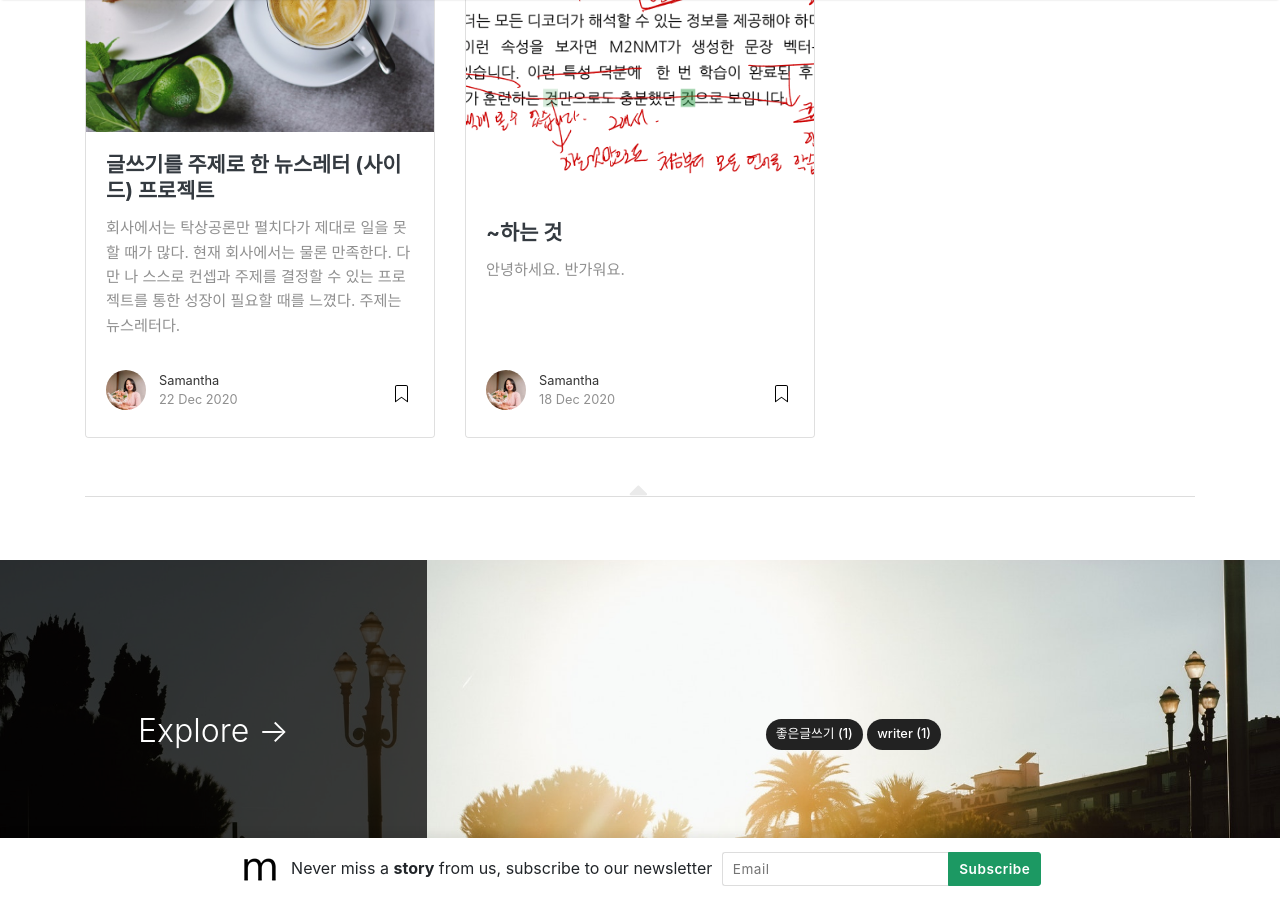
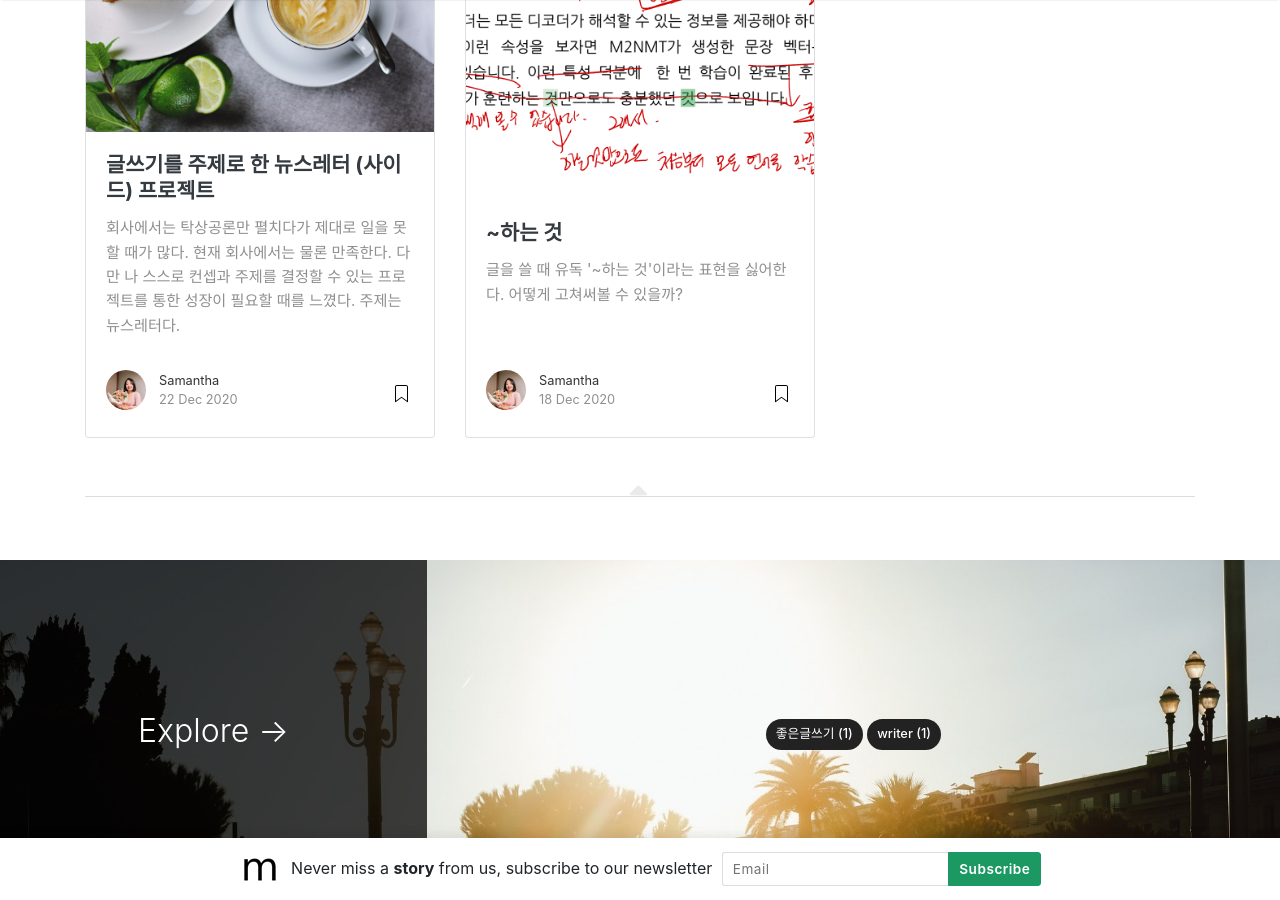
Before and after one commit to samantha-writer/samantha-writer.github.io, a Jekyll site: the page built from index.html, in a window 1280 px wide and 900 px high, scrolled down 822 px. Built offline with Jekyll 4.4.1, drawn with Linux system fonts in a browser that asks for light colours; nearby versions of some CDN libraries; the list of posts is cut into pages by our own code.

Commit message:
Update 2020-12-18-201218-001.md

```diff
--- a/_posts/2020-12-18-201218-001.md
+++ b/_posts/2020-12-18-201218-001.md
@@ -6,7 +6,7 @@ author: samantha
 categories: [ 좋은글쓰기 ]
 tags: [ 쉽게쓰기 ]
 image: assets/images/inpost/201218_001.png
-description: 안녕하세요. 반가워요.
+description: 글을 쓸 때 유독 '~하는 것'이라는 표현을 싫어한다. 어떻게 고쳐써볼 수 있을까?
 featured: true
 hidden: false
 ---
```
